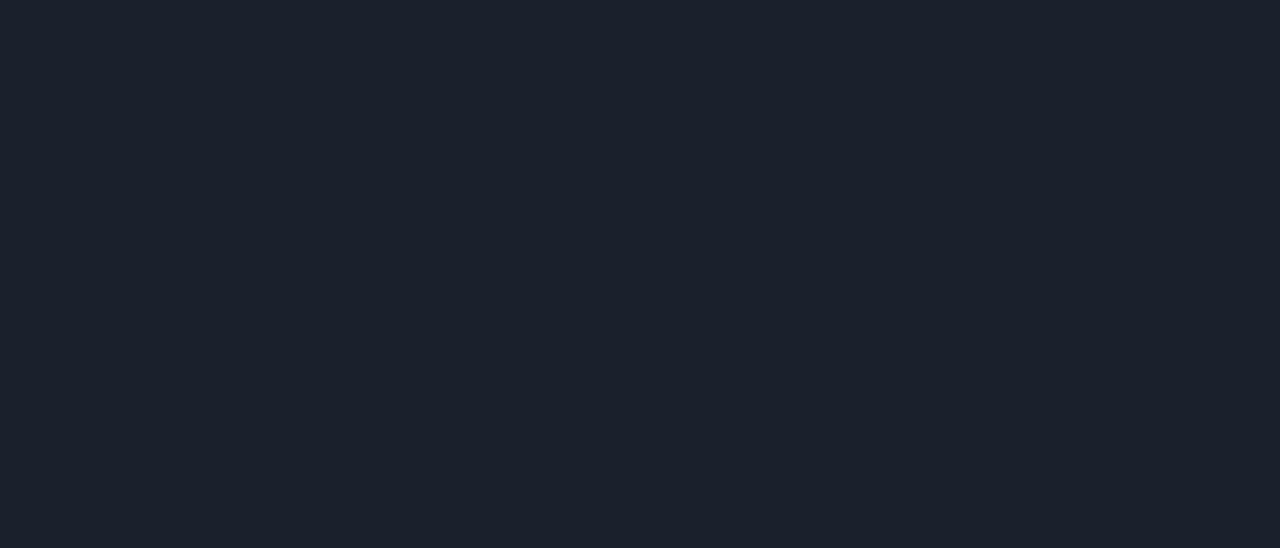
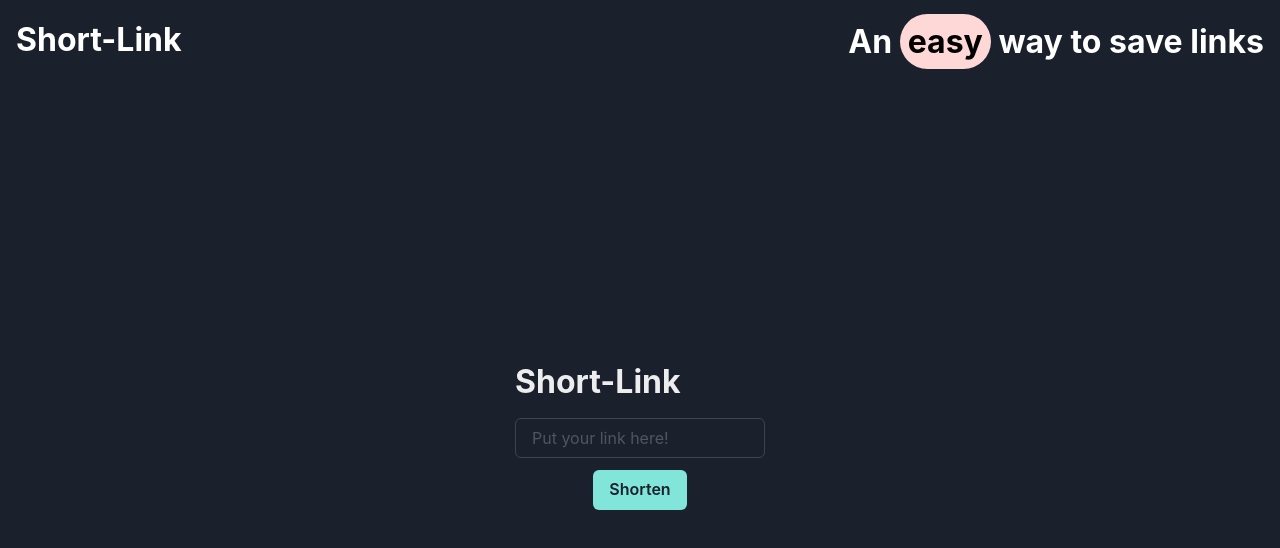
Before and after one commit to jonarroh/Short-Link, a Next.js app: page / in a window 1280 px wide. Shown: the top 548 px of the page. Built offline with nearby package versions, Linux system fonts and the light colour scheme.

Commit message:
🎨 finished layout for movil

```diff
--- /dev/null
+++ b/components/Form.jsx
@@ -0,0 +1,65 @@
+import {
+	Box,
+	Button,
+	Center,
+	Container,
+	Input,
+	Text
+} from '@chakra-ui/react';
+import { useRef, useState } from 'react';
+import ShortText from './ShortText';
+
+const Form = () => {
+	const inputRef = useRef();
+	const [link, setLink] = useState('');
+
+	const handleSubmit = e => {
+		e.preventDefault();
+		const url = inputRef.current.value;
+		fetch('./api/shortLink', {
+			method: 'POST',
+			Headers: { 'Content-Type': 'application/json' },
+			body: JSON.stringify(url)
+		})
+			.then(res => res.json())
+
+			.then(data => {
+				setLink(`short-link-jonarroh.vercel.app/${data.shortUrl}`);
+			});
+	};
+	return (
+		<>
+			<form onSubmit={handleSubmit}>
+				<Container
+					sx={{ width: '100%', height: 'calc(100vh - 100px)' }}
+					display="flex"
+					flexDirection={'column'}
+					alignContent={'center'}
+					justifyContent={'center'}>
+					<Center>
+						<Box>
+							<ShortText />
+							<Input
+								placeholder="Put your link here!"
+								sx={{ width: '250px' }}
+								size="md"
+								my={3}
+								ref={inputRef}
+							/>
+							<Center>
+								<Button
+									colorScheme="teal"
+									variant="solid"
+									type="submit">
+									Shorten
+								</Button>
+							</Center>
+						</Box>
+					</Center>
+				</Container>
+			</form>
+		</>
+	);
+};
+
+export default Form;
--- /dev/null
+++ b/components/Navbar.jsx
@@ -0,0 +1,45 @@
+import {
+	Box,
+	Flex,
+	Heading,
+	Highlight,
+	Link,
+	Text
+} from '@chakra-ui/react';
+import NextLink from 'next/link';
+import ShortText from './ShortText';
+
+function Navbar() {
+	return (
+		<nav>
+			<Flex color="white">
+				<Box p={4}>
+					<NextLink passHref href="/">
+						<Link>
+							<ShortText />
+						</Link>
+					</NextLink>
+				</Box>
+				<Box flex={1}></Box>
+				<Box p={4}>
+					<Heading lineHeight="tall">
+						<Text fontSize={{ base: '15px', md: '25px', lg: '32px' }}>
+							<Highlight
+								query="easy"
+								styles={{
+									px: '2',
+									py: '2',
+									rounded: 'full',
+									bg: 'red.100'
+								}}>
+								An easy way to save links
+							</Highlight>
+						</Text>
+					</Heading>
+				</Box>
+			</Flex>
+		</nav>
+	);
+}
+
+export default Navbar;
--- /dev/null
+++ b/components/ShortText.jsx
@@ -0,0 +1,14 @@
+import { Text } from '@chakra-ui/react';
+import React from 'react';
+
+const ShortText = () => {
+	return (
+		<Text
+			fontSize={{ base: '15px', md: '25px', lg: '32px' }}
+			fontWeight={'bold'}>
+			Short-Link
+		</Text>
+	);
+};
+
+export default ShortText;
--- a/pages/index.jsx
+++ b/pages/index.jsx
@@ -1,23 +1,11 @@
-import { useRef, useState } from 'react';
+import Form from '../components/Form';
+import Navbar from '../components/Navbar';
 
 export default function Home() {
-	const inputRef = useRef();
-	const [link, setLink] = useState('');
-
-	const handleSubmit = e => {
-		e.preventDefault();
-		const url = inputRef.current.value;
-		fetch('./api/shortLink', {
-			method: 'POST',
-			Headers: { 'Content-Type': 'application/json' },
-			body: JSON.stringify(url)
-		})
-			.then(res => res.json())
-
-			.then(data => {
-				setLink(`short-link-jonarroh.vercel.app/${data.shortUrl}`);
-			});
-	};
-
-	return <></>;
+	return (
+		<>
+			<Navbar />
+			<Form />
+		</>
+	);
 }
```
